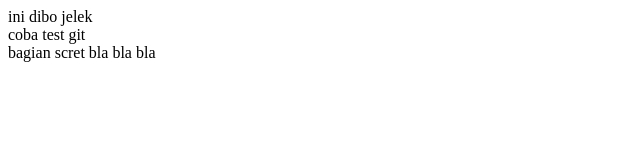
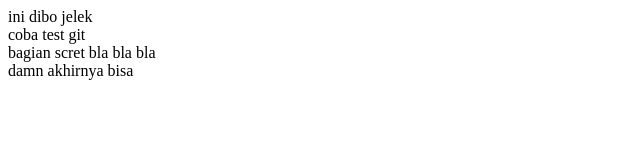
Before and after one commit to ahmadsocrates99/asos, a plain HTML site: page dibo.html in a window 1280 px wide. Shown: the whole page, without its empty margins (0-640 px from the left). Drawn offline with Linux system fonts and the light colour scheme.

Commit message:
ini abis udah tambahan baigan damn

```diff
--- a/dibo.html
+++ b/dibo.html
@@ -8,6 +8,7 @@
 	<body>
 		ini dibo jelek <br />
 		coba test git <br />
-		bagian scret bla bla bla
+		bagian scret bla bla bla <br />
+		damn akhirnya bisa
 	</body>
 </html>
```
